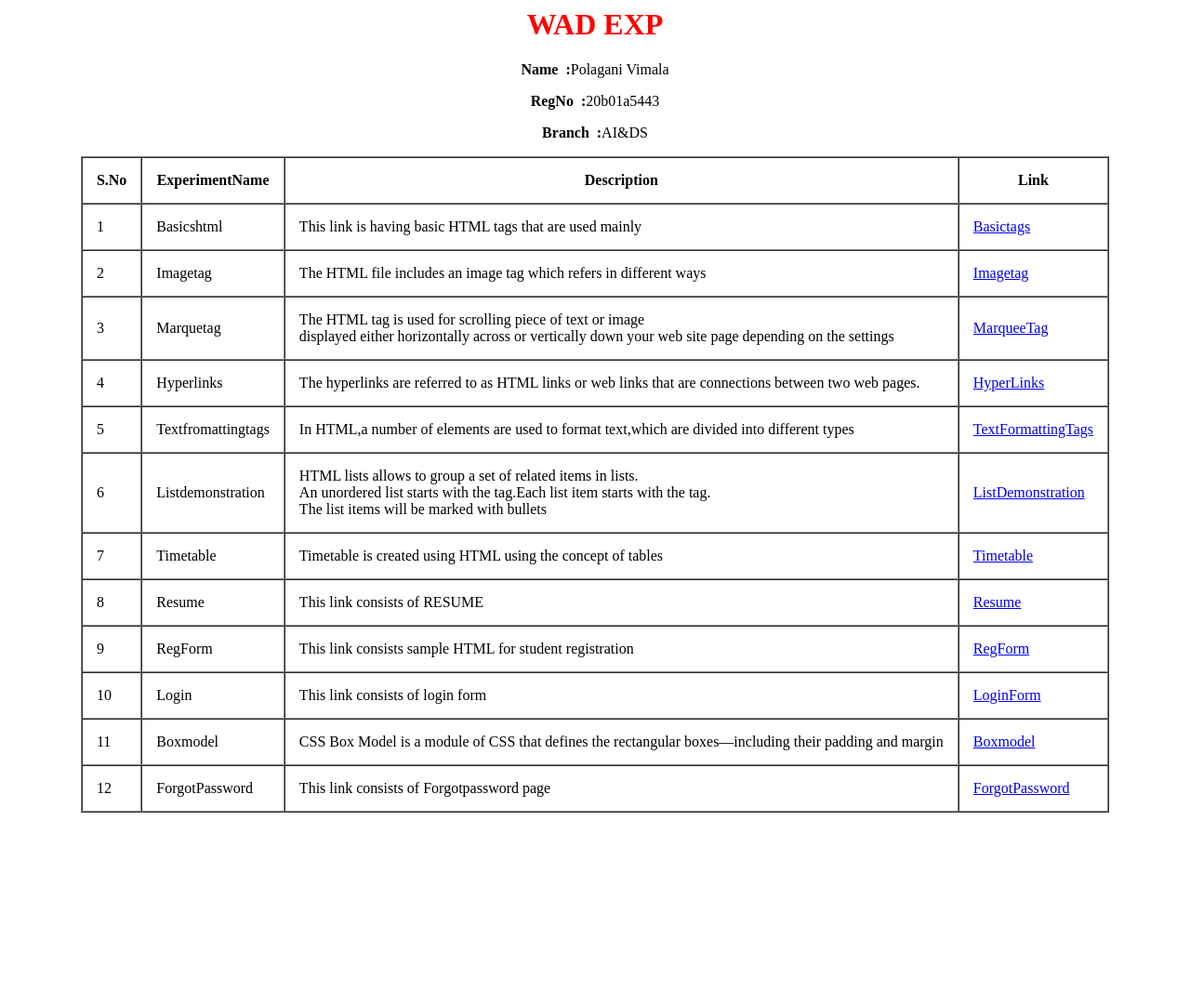
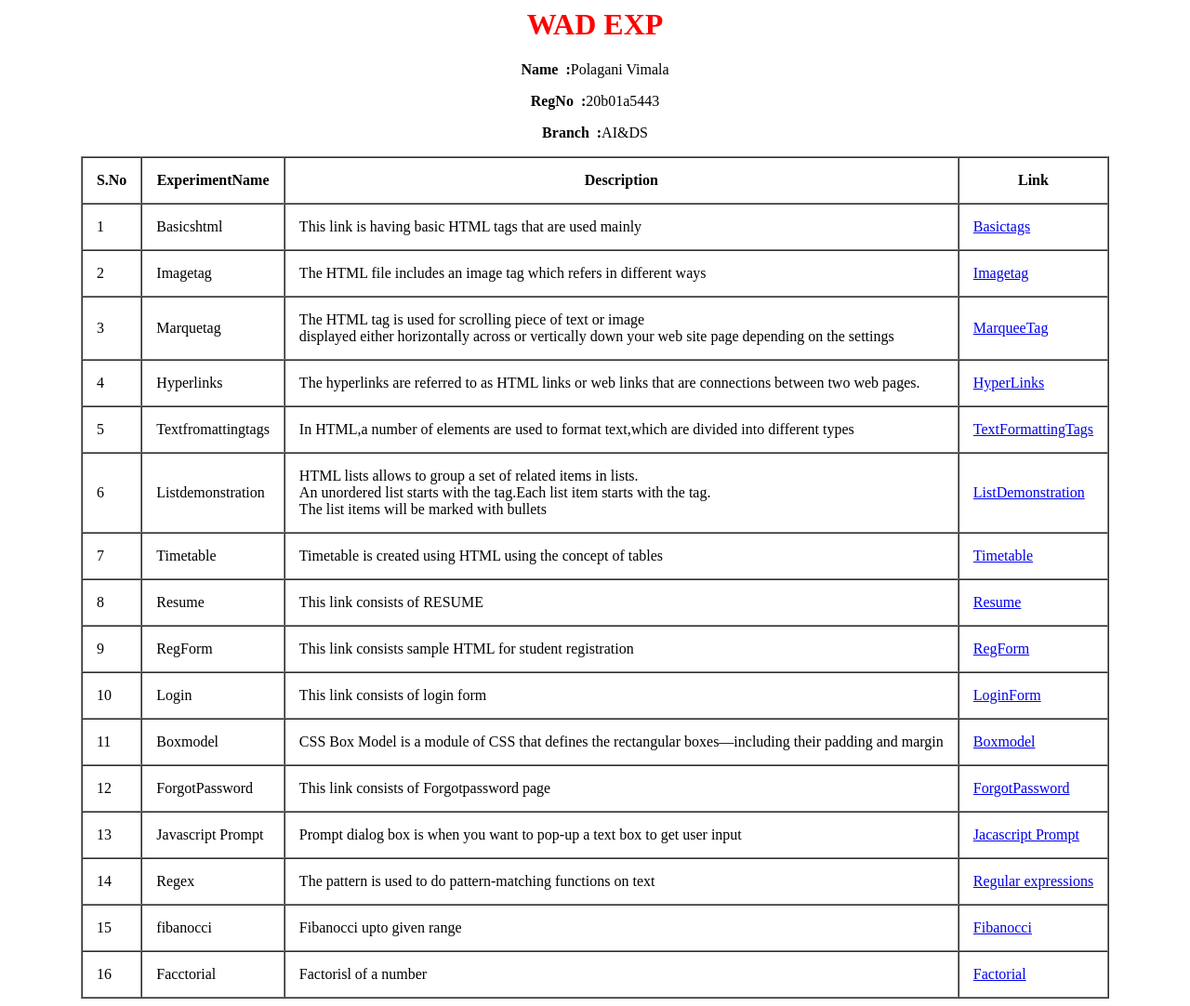
Before and after one commit to vimalapolagani/WAD_-43, a plain HTML site: page index.html in a window 1280 px wide. Shown: the whole page at 93% size. Before the commit the page ends 882 px from the top, so only its background shows below. Drawn offline with Linux system fonts and the light colour scheme.

Commit message:
Update index.html

```diff
--- a/index.html
+++ b/index.html
@@ -86,6 +86,33 @@
                     <td>This link consists of Forgotpassword page</td>
                     <td><a href="forgotpassword.html" target="new" style="text-decoration:none"><ins>ForgotPassword</ins></a></td>
                 </tr>
+	        </tr>
+                <tr>
+                    <td>13</td>
+                    <td>Javascript Prompt<br></td>
+                    <td>Prompt dialog box is when you want to pop-up a text box to get user input</td>
+                    <td><a href="prompt.html" target="new" style="text-decoration:none"><ins>Jacascript Prompt</ins></a></td>
+                </tr>
+                <tr>
+                    <td>14</td>
+                    <td>Regex<br></td>
+                    <td>The pattern is used to do pattern-matching functions on text</td>
+                    <td><a href="regex.html" target="new" style="text-decoration:none"><ins>Regular expressions</ins></a></td>
+                </tr>
+                <tr>
+                    <td>15</td>
+                    <td>fibanocci<br></td>
+                    <td>Fibanocci upto given range</td>
+                    <td><a href="fibanocci.html" target="new" style="text-decoration:none"><ins>Fibanocci</ins></a></td>
+                </tr>
+                <tr>
+                    <td>16</td>
+                    <td>Facctorial<br></td>
+                    <td>Factorisl of a number</td>
+                    <td><a href="factorial.html" target="new" style="text-decoration:none"><ins>Factorial</ins></a></td>
+                </tr>
+
+
 
 
 
```
